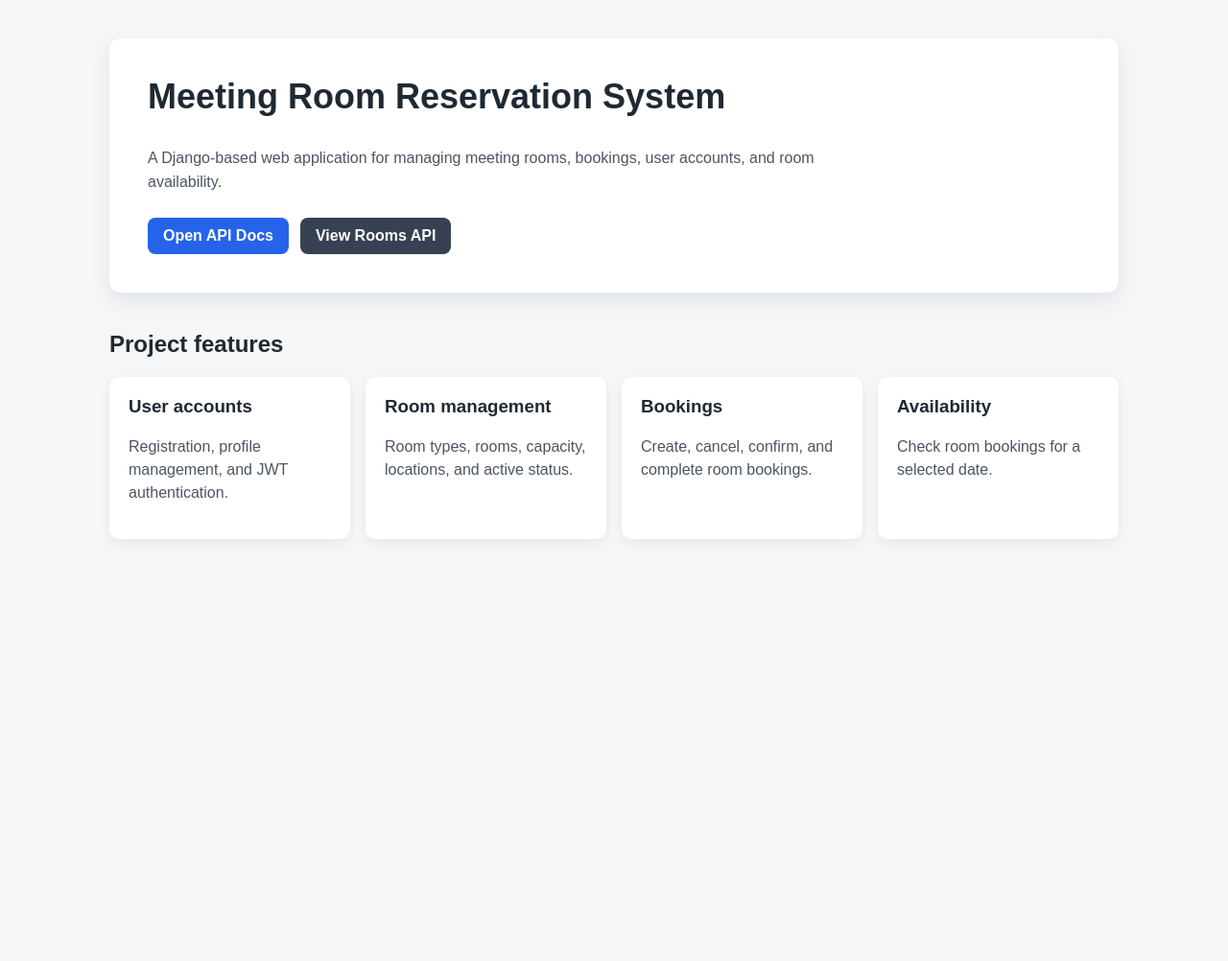
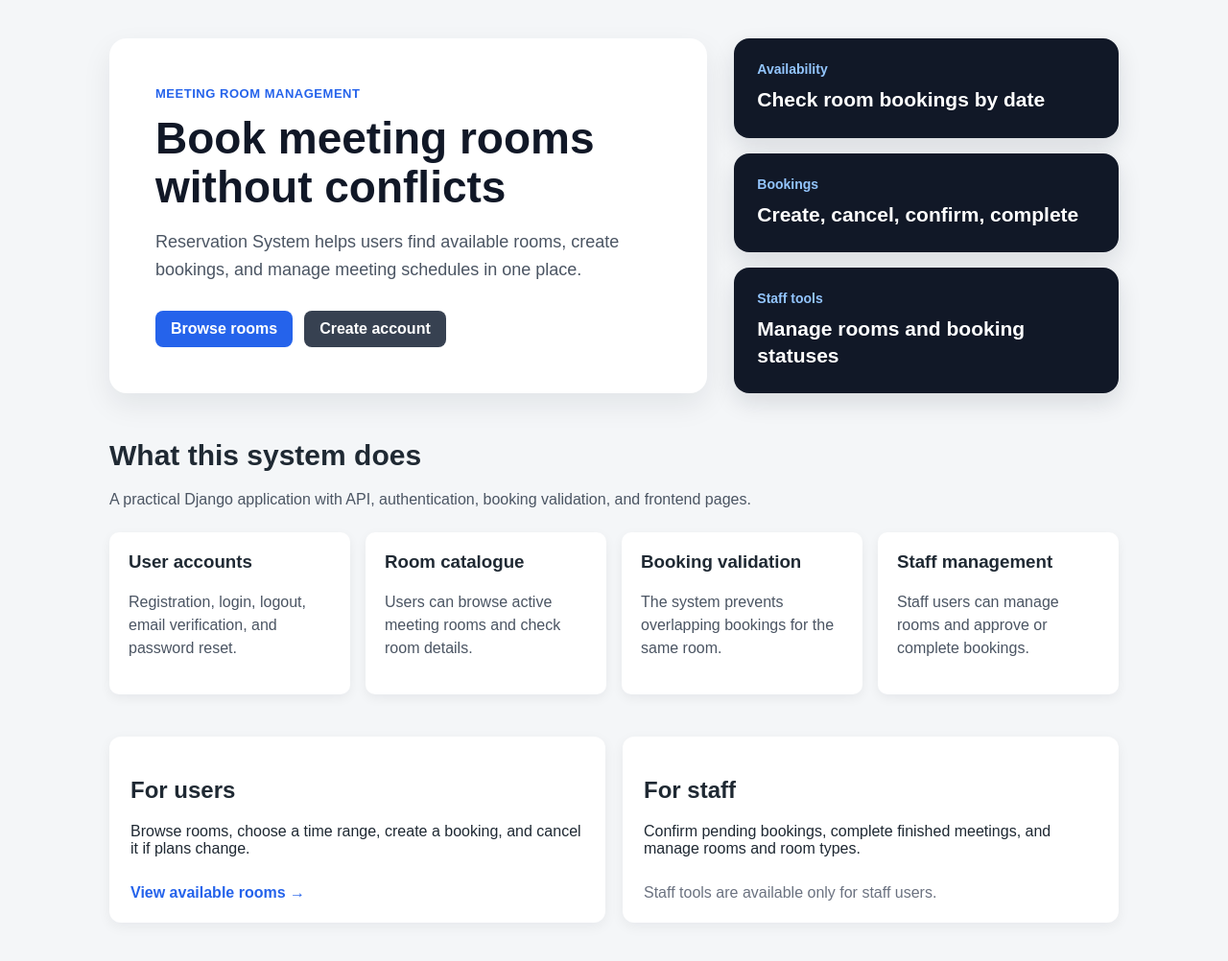
Before and after one commit to YVKiber/Reservation-System-API, a Django app: page / in a window 1280 px wide. Shown: the part 55-1057 px from the top of the page at 96% size. Before the commit the page ends 574 px from the top, so only its background shows below. Run offline with Django 5.2, Linux system fonts and the light colour scheme; parts of the project's set-up code (start-up, migrations or seed data) failed here and were passed over.

Commit message:
Polish home page

```diff
--- a/frontend/templates/frontend/home.html
+++ b/frontend/templates/frontend/home.html
@@ -3,42 +3,121 @@
 {% block title %}Home | Reservation System{% endblock %}
 
 {% block content %}
-<section class="hero">
-    <h1>Meeting Room Reservation System</h1>
-    <p>
-        A Django-based web application for managing meeting rooms,
-        bookings, user accounts, and room availability.
-    </p>
+<section class="home-hero">
+    <div class="home-hero-content">
+        <span class="eyebrow">Meeting room management</span>
 
-    <div class="hero-actions">
-        <a href="/api/docs/" class="button">Open API Docs</a>
-        <a href="/api/rooms/" class="button button-secondary">View Rooms API</a>
+        <h1>Book meeting rooms without conflicts</h1>
+
+        <p>
+            Reservation System helps users find available rooms, create bookings,
+            and manage meeting schedules in one place.
+        </p>
+
+        <div class="home-actions">
+            <a href="{% url 'frontend:rooms-list' %}" class="button">
+                Browse rooms
+            </a>
+
+            {% if user.is_authenticated %}
+                <a href="{% url 'frontend:booking-create' %}" class="button button-secondary">
+                    Create booking
+                </a>
+            {% else %}
+                <a href="{% url 'frontend:register' %}" class="button button-secondary">
+                    Create account
+                </a>
+            {% endif %}
+        </div>
+    </div>
+
+    <div class="home-hero-panel">
+        <div class="panel-card">
+            <span class="panel-label">Availability</span>
+            <strong>Check room bookings by date</strong>
+        </div>
+
+        <div class="panel-card">
+            <span class="panel-label">Bookings</span>
+            <strong>Create, cancel, confirm, complete</strong>
+        </div>
+
+        <div class="panel-card">
+            <span class="panel-label">Staff tools</span>
+            <strong>Manage rooms and booking statuses</strong>
+        </div>
     </div>
 </section>
 
-<section class="features">
-    <h2>Project features</h2>
+<section class="home-section">
+    <div class="section-heading">
+        <h2>What this system does</h2>
+        <p>
+            A practical Django application with API, authentication,
+            booking validation, and frontend pages.
+        </p>
+    </div>
 
     <div class="feature-grid">
         <div class="feature-card">
             <h3>User accounts</h3>
-            <p>Registration, profile management, and JWT authentication.</p>
+            <p>
+                Registration, login, logout, email verification, and password reset.
+            </p>
         </div>
 
         <div class="feature-card">
-            <h3>Room management</h3>
-            <p>Room types, rooms, capacity, locations, and active status.</p>
+            <h3>Room catalogue</h3>
+            <p>
+                Users can browse active meeting rooms and check room details.
+            </p>
         </div>
 
         <div class="feature-card">
-            <h3>Bookings</h3>
-            <p>Create, cancel, confirm, and complete room bookings.</p>
+            <h3>Booking validation</h3>
+            <p>
+                The system prevents overlapping bookings for the same room.
+            </p>
         </div>
 
         <div class="feature-card">
-            <h3>Availability</h3>
-            <p>Check room bookings for a selected date.</p>
+            <h3>Staff management</h3>
+            <p>
+                Staff users can manage rooms and approve or complete bookings.
+            </p>
         </div>
     </div>
 </section>
+
+<section class="home-section split-section">
+    <div class="section-card">
+        <h2>For users</h2>
+        <p>
+            Browse rooms, choose a time range, create a booking, and cancel it
+            if plans change.
+        </p>
+
+        <a href="{% url 'frontend:rooms-list' %}" class="text-link">
+            View available rooms →
+        </a>
+    </div>
+
+    <div class="section-card">
+        <h2>For staff</h2>
+        <p>
+            Confirm pending bookings, complete finished meetings, and manage
+            rooms and room types.
+        </p>
+
+        {% if user.is_authenticated and user.is_staff %}
+            <a href="#" class="text-link">
+                Staff dashboard coming next →
+            </a>
+        {% else %}
+            <span class="muted-text">
+                Staff tools are available only for staff users.
+            </span>
+        {% endif %}
+    </div>
+</section>
 {% endblock %}
--- a/static/css/styles.css
+++ b/static/css/styles.css
@@ -631,3 +631,148 @@ button.button {
     background: #fef3c7;
     color: #92400e;
 }
+
+.home-hero {
+    display: grid;
+    grid-template-columns: 1.4fr 0.9fr;
+    gap: 28px;
+    align-items: stretch;
+    margin-bottom: 48px;
+}
+
+.home-hero-content {
+    background: #ffffff;
+    padding: 48px;
+    border-radius: 18px;
+    box-shadow: 0 12px 30px rgba(15, 23, 42, 0.08);
+}
+
+.eyebrow {
+    display: inline-block;
+    margin-bottom: 14px;
+    color: #2563eb;
+    font-weight: 700;
+    letter-spacing: 0.04em;
+    text-transform: uppercase;
+    font-size: 13px;
+}
+
+.home-hero h1 {
+    margin: 0 0 18px;
+    max-width: 760px;
+    font-size: 46px;
+    line-height: 1.1;
+    color: #111827;
+}
+
+.home-hero p {
+    max-width: 680px;
+    color: #4b5563;
+    font-size: 18px;
+    line-height: 1.6;
+}
+
+.home-actions {
+    display: flex;
+    gap: 12px;
+    margin-top: 28px;
+}
+
+.home-hero-panel {
+    display: flex;
+    flex-direction: column;
+    gap: 16px;
+}
+
+.panel-card {
+    flex: 1;
+    background: #111827;
+    color: #ffffff;
+    padding: 24px;
+    border-radius: 16px;
+    box-shadow: 0 10px 24px rgba(15, 23, 42, 0.12);
+}
+
+.panel-label {
+    display: block;
+    margin-bottom: 10px;
+    color: #93c5fd;
+    font-size: 14px;
+    font-weight: 700;
+}
+
+.panel-card strong {
+    display: block;
+    font-size: 21px;
+    line-height: 1.35;
+}
+
+.home-section {
+    margin-top: 44px;
+}
+
+.section-heading {
+    margin-bottom: 22px;
+}
+
+.section-heading h2 {
+    margin-bottom: 8px;
+    font-size: 30px;
+}
+
+.section-heading p {
+    color: #4b5563;
+    line-height: 1.6;
+}
+
+.split-section {
+    display: grid;
+    grid-template-columns: repeat(2, 1fr);
+    gap: 18px;
+}
+
+.text-link {
+    display: inline-block;
+    margin-top: 12px;
+    color: #2563eb;
+    font-weight: 700;
+    text-decoration: none;
+}
+
+.text-link:hover {
+    text-decoration: underline;
+}
+
+.muted-text {
+    display: inline-block;
+    margin-top: 12px;
+    color: #6b7280;
+}
+
+@media (max-width: 900px) {
+    .home-hero {
+        grid-template-columns: 1fr;
+    }
+
+    .home-hero h1 {
+        font-size: 36px;
+    }
+
+    .split-section {
+        grid-template-columns: 1fr;
+    }
+}
+
+@media (max-width: 600px) {
+    .home-hero-content {
+        padding: 28px;
+    }
+
+    .home-hero h1 {
+        font-size: 32px;
+    }
+
+    .home-actions {
+        flex-direction: column;
+    }
+}
```
